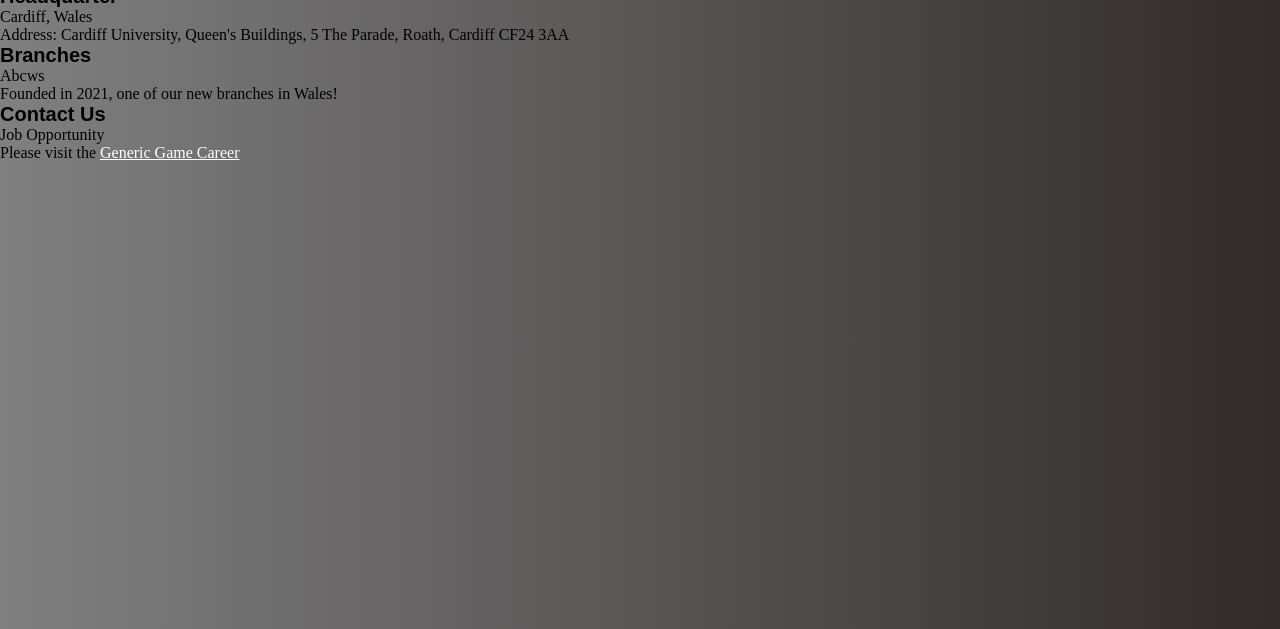
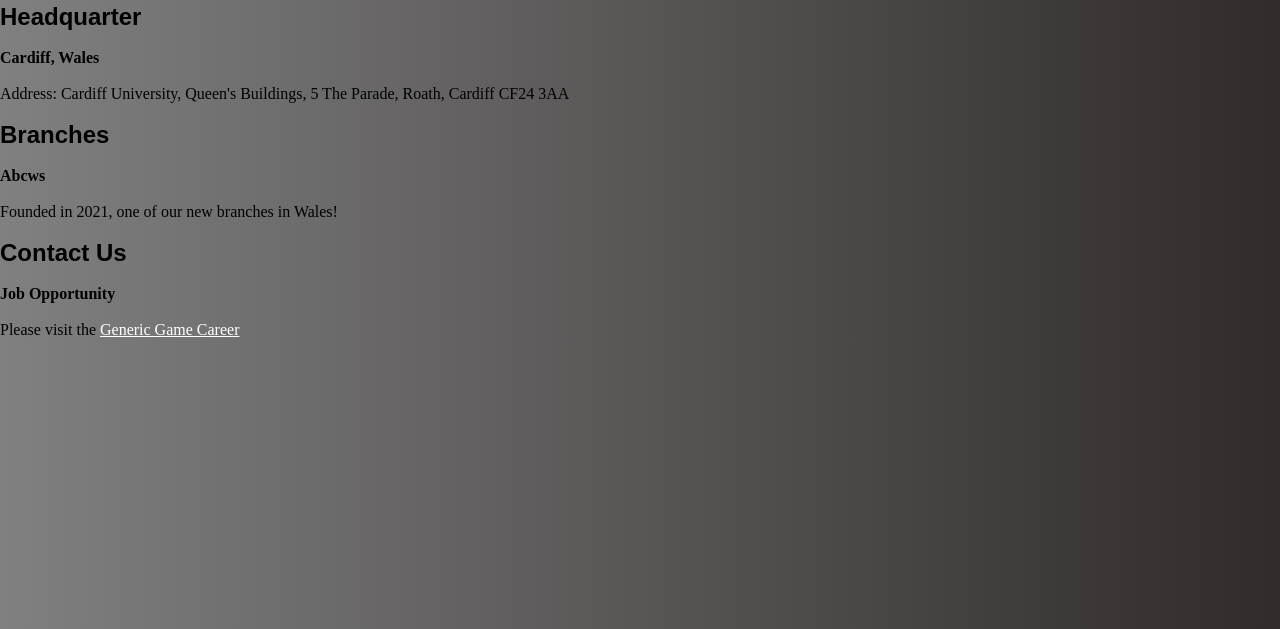
Before and after one commit to feifei1002/Group-3---Game-Development-Website, a plain HTML site: page about.html in a window 1280 px wide. Shown: the part 171-800 px from the top of the page. Drawn offline with Linux system fonts and the light colour scheme.

Commit message:
about.html change

```diff
--- a/about.html
+++ b/about.html
@@ -26,17 +26,17 @@
             <div class="highlight">LOG IN</div>
         </a>
     </nav>
-<h1>About Generic Game</h1>
-<h2 class="title">Headquarter</h2>
-  <p>Cardiff, Wales</p>
-    <p>Address: Cardiff University, Queen's Buildings, 5 The Parade, Roath, Cardiff CF24 3AA</p>
+<h1>About Generic Game</h1><br>
+<h2 class="title">Headquarter</h2><br>
+    <h4>Cardiff, Wales</h4><br>
+    <p>Address: Cardiff University, Queen's Buildings, 5 The Parade, Roath, Cardiff CF24 3AA</p><br>
 
-<h2 class="title">Branches</h2>
-  <p>Abcws<p>
-    <p>Founded in 2021, one of our new branches in Wales!</p>
+<h2 class="title">Branches</h2><br>
+  <h4>Abcws</h4><br>
+    <p>Founded in 2021, one of our new branches in Wales!</p><br>
 
-<h2 class="title">Contact Us</h2>
-  <p>Job Opportunity</p>
+<h2 class="title">Contact Us</h2><br>
+  <h4>Job Opportunity</h4><br>
     <p>Please visit the <a href="https://www.cardiff.ac.uk/jobs">Generic Game Career</a></p>
 </body>
 </html>
--- a/resources/styles/styles.css
+++ b/resources/styles/styles.css
@@ -92,7 +92,6 @@ body {
 }
 
 .title {
-  font-size: 20px;
   font-family: Arial;
 }
 
```
